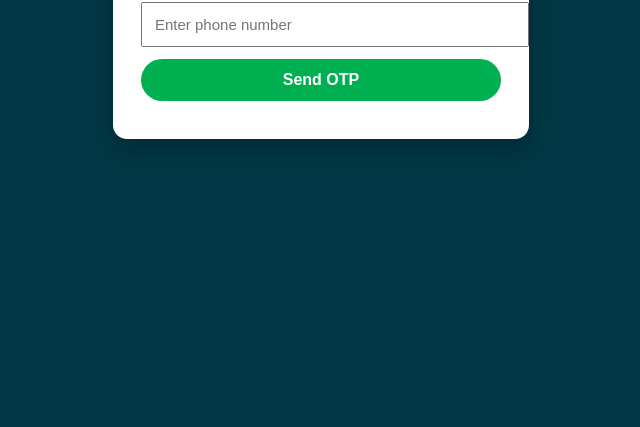
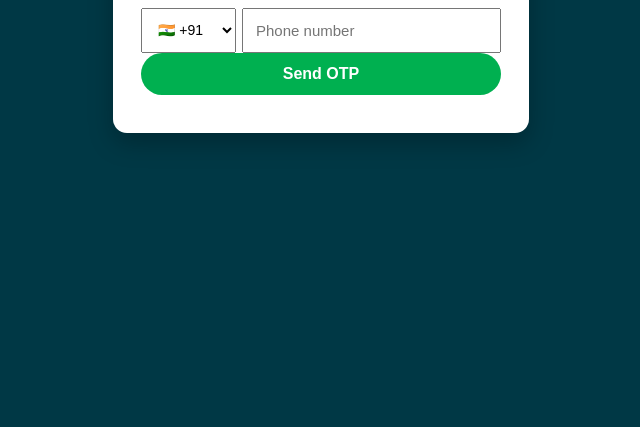
Before and after one commit to muzellamedia/kmarry, a plain HTML site: page index.html in a window 1280 px wide. Shown: the part 373-800 px from the top of the page, without its empty margins (319-959 px from the left). Drawn offline with Linux system fonts and the light colour scheme.

Commit message:
Update index.html

```diff
--- a/index.html
+++ b/index.html
@@ -1,3 +1,4 @@
+
 <!DOCTYPE html>
 <html lang="ml">
 <head>
@@ -24,12 +25,25 @@ body{
   box-shadow:0 10px 25px rgba(0,0,0,.25);
 }
 h3{text-align:center;margin-bottom:18px}
-input{
-  width:100%;
+
+/* 🔥 Phone row */
+.phone-row{
+  display:flex;
+  gap:6px;
+}
+
+.phone-row select{
+  width:95px;
   padding:12px;
-  margin-bottom:12px;
+  font-size:14px;
+}
+
+.phone-row input{
+  flex:1;
+  padding:12px;
   font-size:15px;
 }
+
 button{
   width:100%;
   padding:12px;
@@ -51,8 +65,22 @@ button{
 <div class="box">
   <h3>📱 OTP Login</h3>
 
-  <input id="phone" placeholder="Enter phone number"
-         maxlength="10" inputmode="numeric">
+  <!-- 🔥 COUNTRY + PHONE -->
+  <div class="phone-row">
+    <select id="countryCode">
+      <option value="+91">🇮🇳 +91</option>
+      <option value="+971">🇦🇪 +971</option>
+      <option value="+966">🇸🇦 +966</option>
+      <option value="+965">🇰🇼 +965</option>
+      <option value="+974">🇶🇦 +974</option>
+      <option value="+968">🇴🇲 +968</option>
+      <option value="+1">🇺🇸 +1</option>
+      <option value="+44">🇬🇧 +44</option>
+    </select>
+
+    <input id="phone" placeholder="Phone number"
+           maxlength="12" inputmode="numeric">
+  </div>
 
   <div id="recaptcha-container"></div>
 
@@ -67,7 +95,6 @@ button{
 
 <script type="module">
 
-/* 🔥 Firebase imports */
 import { initializeApp } from "https://www.gstatic.com/firebasejs/10.7.1/firebase-app.js";
 import {
   getAuth,
@@ -79,6 +106,7 @@ import {
   doc,
   getDoc
 } from "https://www.gstatic.com/firebasejs/10.7.1/firebase-firestore.js";
+;
 
 /* 🔑 YOUR firebaseConfig */
 const firebaseConfig = {
```
